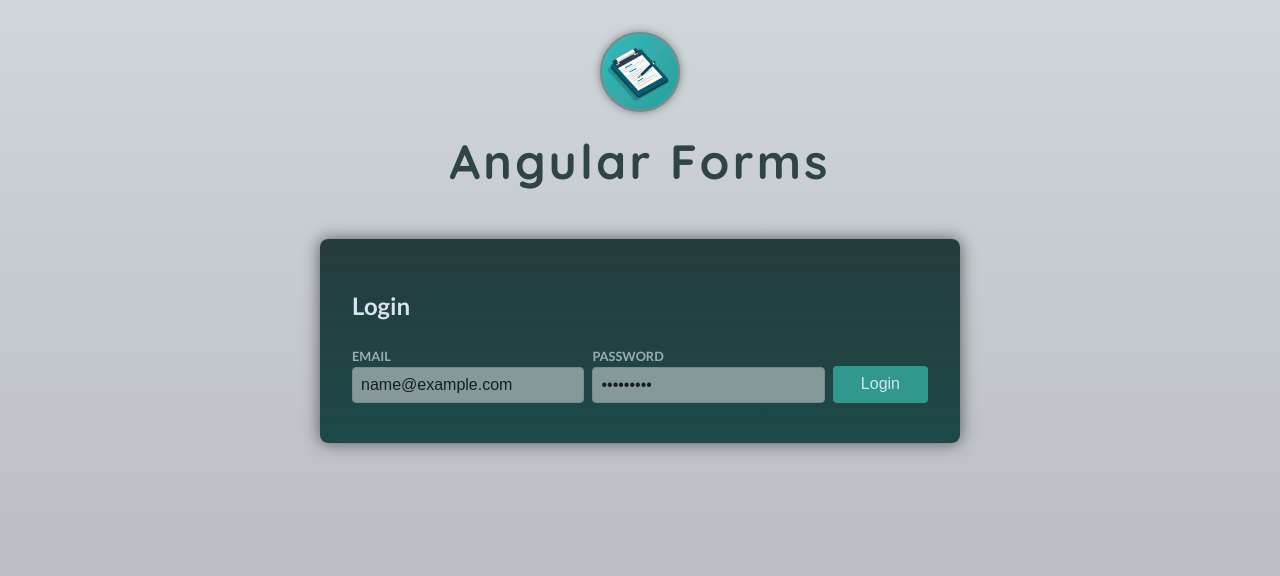
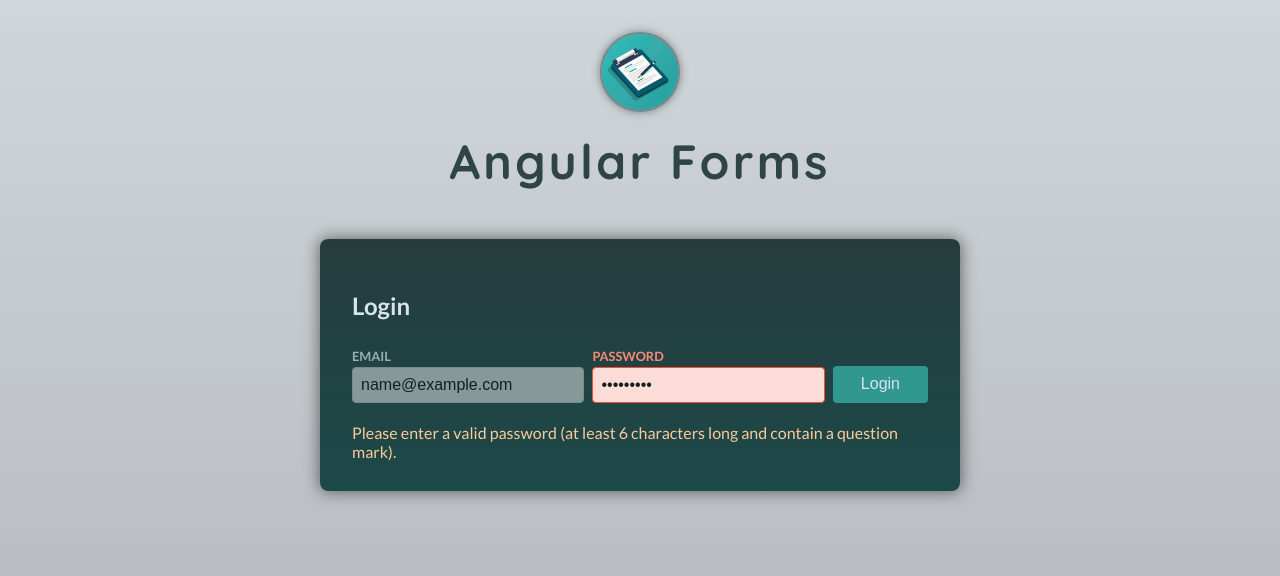
Before and after one commit to amarchino/the-complete-guide-to-angular-2, an Angular app in the folder forms/: page / in a window 1280 px wide. Both pictures are taken after typing "name@example.com", "Sample123" into the empty fields and a click on the button "Login". Shown: the top 576 px of the page. Built offline with nearby package versions, Linux system fonts and the light colour scheme.

Commit message:
Lesson 252

```diff
--- a/forms/src/app/auth/login/login.component.html
+++ b/forms/src/app/auth/login/login.component.html
@@ -19,6 +19,6 @@
     <p class="control-error">Please enter a valid email address.</p>
   }
   @if(passwordIsInvalid) {
-    <p class="control-error">Please enter a valid password (at least 6 characters long).</p>
+    <p class="control-error">Please enter a valid password (at least 6 characters long and contain a question mark).</p>
   }
 </form>
--- a/forms/src/app/auth/login/login.component.ts
+++ b/forms/src/app/auth/login/login.component.ts
@@ -1,5 +1,12 @@
 import { Component } from '@angular/core';
-import { FormControl, FormGroup, ReactiveFormsModule, Validators } from '@angular/forms';
+import { AbstractControl, FormControl, FormGroup, ReactiveFormsModule, Validators } from '@angular/forms';
+
+function mustContainQuestionMark(control: AbstractControl) {
+  if(control.value.includes('?')) {
+    return null;
+  }
+  return { doesNotContainQuestionMark: true };
+}
 
 @Component({
   selector: 'app-login',
@@ -13,7 +20,7 @@ export class LoginComponent {
       validators: [ Validators.required, Validators.email ]
     }),
     password: new FormControl('', {
-      validators: [ Validators.required, Validators.minLength(6) ]
+      validators: [ Validators.required, Validators.minLength(6), mustContainQuestionMark ]
     })
   });
 
```
